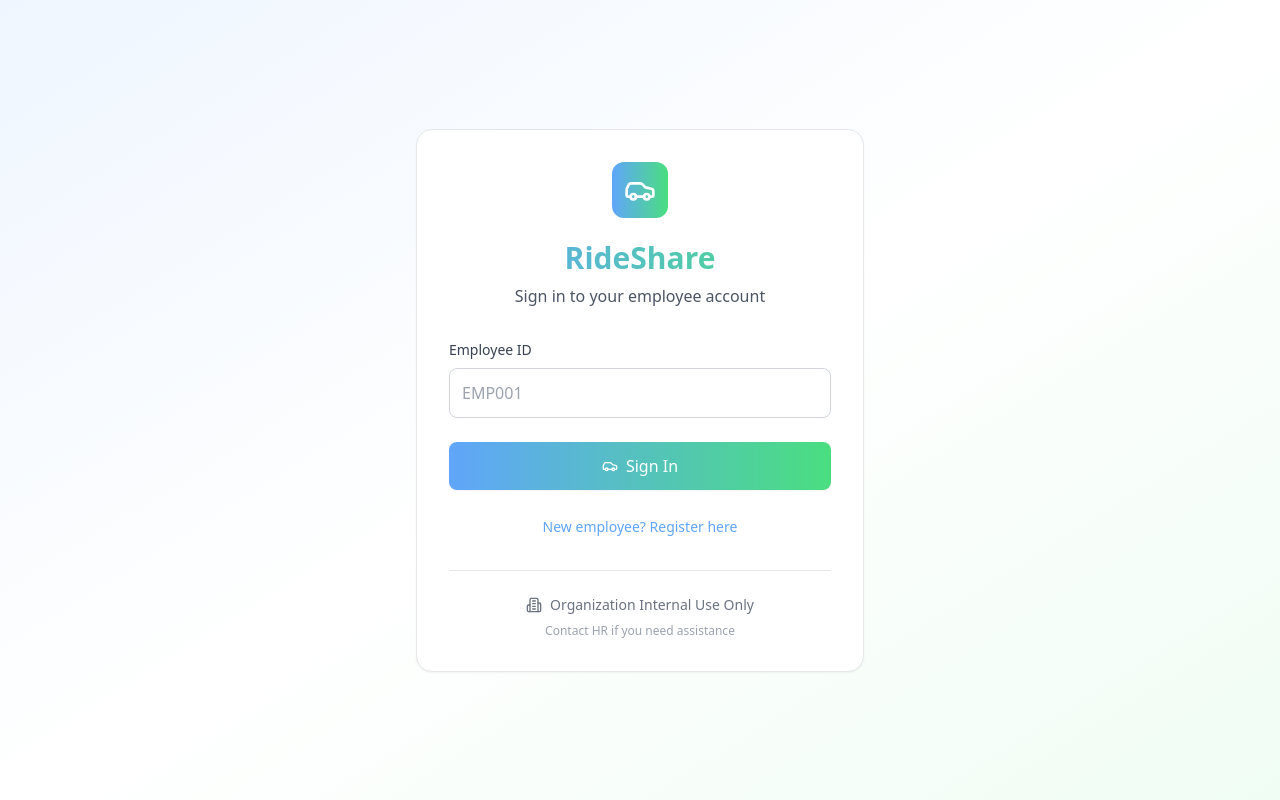
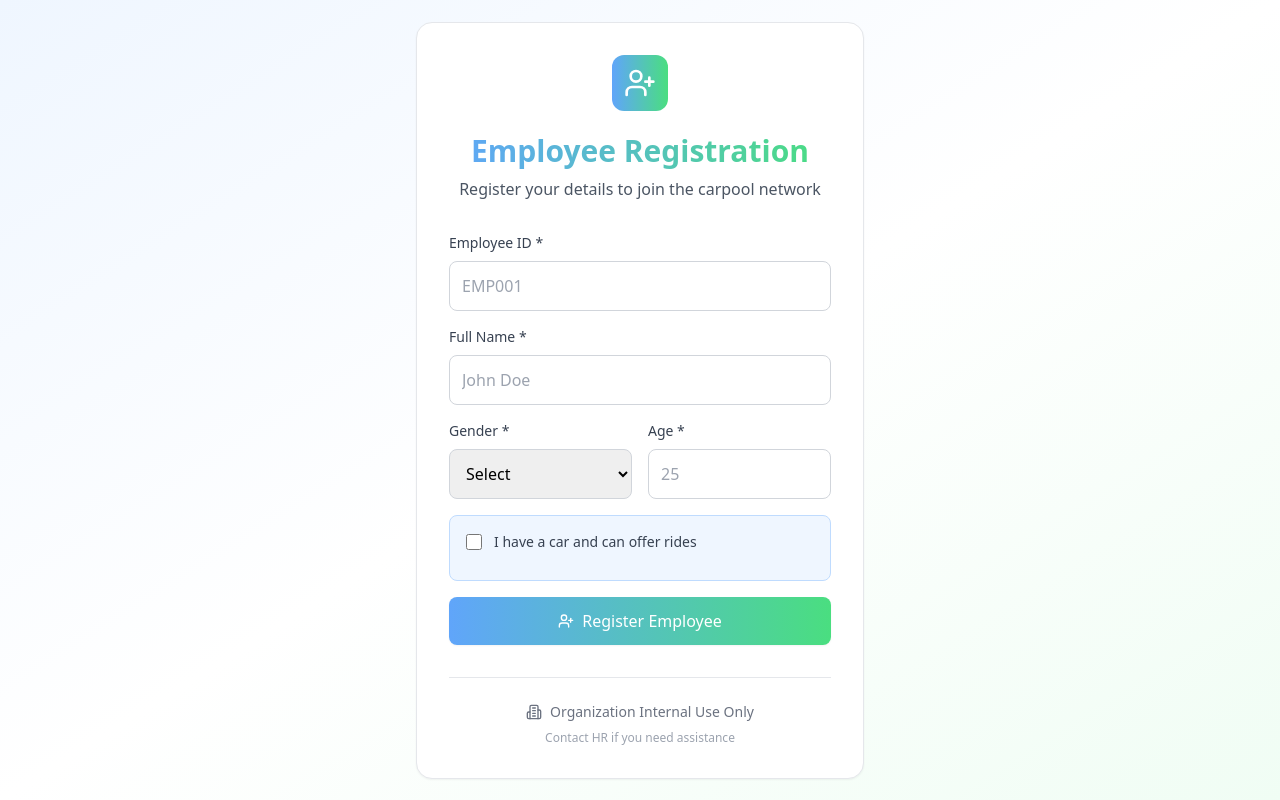
Before and after one commit to meghalbothra/Car_Pooling, a React (Vite) app: page / in a window 1280 px wide. Built offline with nearby package versions, Linux system fonts and the light colour scheme.

Commit message:
login page modified

```diff
--- a/src/components/Login.tsx
+++ b/src/components/Login.tsx
@@ -1,5 +1,5 @@
 import React, { useState } from 'react';
-import { Car, UserPlus, Building2 } from 'lucide-react';
+import { UserPlus, Building2 } from 'lucide-react';
 import { ToastContainer, toast } from 'react-toastify';
 import 'react-toastify/dist/ReactToastify.css';
 
@@ -8,7 +8,6 @@ interface LoginProps {
 }
 
 export function Login({ onLogin }: LoginProps) {
-  const [isNewEmployee, setIsNewEmployee] = useState(false);
   const [formData, setFormData] = useState({
     emp_id: '',
     emp_name: '',
@@ -19,39 +18,6 @@ export function Login({ onLogin }: LoginProps) {
     car_number_plate: ''
   });
   const [isLoading, setIsLoading] = useState(false);
-
-  const handleExistingLogin = async (e: React.FormEvent) => {
-    e.preventDefault();
-    setIsLoading(true);
-
-    try {
-      const res = await fetch(`http://127.0.0.1:5000/api/employees/${formData.emp_id}`);
-      if (res.status === 404) {
-        toast.warn('Employee not found. Please register.');
-        setIsNewEmployee(true);
-        return;
-      }
-
-      if (!res.ok) throw new Error("Failed to fetch employee");
-
-      const data = await res.json();
-
-      const employee = {
-        id: data.id || data.emp_id,
-        name: data.emp_name,
-        email: `${data.emp_id.toLowerCase()}@company.com`,
-        avatar:
-          'https://images.pexels.com/photos/614810/pexels-photo-614810.jpeg?auto=compress&cs=tinysrgb&w=150&h=150&dpr=2'
-      };
-
-      onLogin(employee);
-    } catch (err) {
-      console.error("Login error:", err);
-      toast.error("Error occurred while logging in. Try again.");
-    } finally {
-      setIsLoading(false);
-    }
-  };
 
   const handleNewEmployeeSubmit = async (e: React.FormEvent) => {
   e.preventDefault();
@@ -74,11 +40,19 @@ export function Login({ onLogin }: LoginProps) {
 
     const newEmployee = {
       id: data.generated_id || Date.now().toString(),
+      emp_id: formData.emp_id,
       name: data.employee.emp_name || formData.emp_name,
       email: `${formData.emp_name.toLowerCase().replace(' ', '.')}@company.com`,
       avatar:
         'https://images.pexels.com/photos/614810/pexels-photo-614810.jpeg?auto=compress&cs=tinysrgb&w=150&h=150&dpr=2'
     };
+
+   localStorage.setItem("id", newEmployee.id);
+    localStorage.setItem("emp_id", newEmployee.emp_id);
+
+    // ✅ Log just id and emp_id
+    console.log("🪪 Saved to localStorage → id:", localStorage.getItem("id"));
+    console.log("👤 Saved to localStorage → emp_id:", localStorage.getItem("emp_id"));
 
     toast.success("Registration successful!");
     onLogin(newEmployee);
@@ -90,12 +64,11 @@ export function Login({ onLogin }: LoginProps) {
   }
 };
 
+
   return (
     <>
       <ToastContainer position="top-center" autoClose={3000} />
 
-      {isNewEmployee ? (
-        // Registration UI
       <div className="min-h-screen bg-gradient-to-br from-blue-50 via-white to-green-50 flex items-center justify-center p-4">
         <div className="max-w-md w-full">
           <div className="bg-white rounded-2xl shadow-sm p-8 border border-gray-200">
@@ -193,9 +166,7 @@ export function Login({ onLogin }: LoginProps) {
                       <input
                         type="text"
                         value={formData.car_number_plate}
-                          onChange={(e) =>
-                            setFormData(prev => ({ ...prev, car_number_plate: e.target.value.toUpperCase() }))
-                          }
+                        onChange={(e) => setFormData(prev => ({ ...prev, car_number_plate: e.target.value.toUpperCase() }))}
                         className="w-full p-2 border border-gray-300 rounded-lg"
                         placeholder="ABC-1234"
                       />
@@ -220,70 +191,6 @@ export function Login({ onLogin }: LoginProps) {
               </button>
             </form>
 
-              <div className="mt-6 text-center">
-                <button
-                  onClick={() => setIsNewEmployee(false)}
-                  className="text-blue-400 hover:text-blue-500 font-medium text-sm"
-                >
-                  Already registered? Sign in instead
-                </button>
-              </div>
-            </div>
-          </div>
-        </div>
-      ) : (
-        // Login UI
-        <div className="min-h-screen bg-gradient-to-br from-blue-50 via-white to-green-50 flex items-center justify-center p-4">
-          <div className="max-w-md w-full">
-            <div className="bg-white rounded-2xl shadow-sm p-8 border border-gray-200">
-              <div className="text-center mb-8">
-                <div className="bg-gradient-to-r from-blue-400 to-green-400 p-3 rounded-xl inline-block mb-4">
-                  <Car className="h-8 w-8 text-white" />
-                </div>
-                <h1 className="text-3xl font-bold bg-gradient-to-r from-blue-400 to-green-400 bg-clip-text text-transparent mb-2">
-                  RideShare
-                </h1>
-                <p className="text-gray-600">Sign in to your employee account</p>
-              </div>
-
-              <form onSubmit={handleExistingLogin} className="space-y-6">
-                <div>
-                  <label className="block text-sm font-medium text-gray-700 mb-2">Employee ID</label>
-                  <input
-                    type="text"
-                    required
-                    value={formData.emp_id}
-                    onChange={(e) => setFormData(prev => ({ ...prev, emp_id: e.target.value }))}
-                    className="w-full p-3 border border-gray-300 rounded-lg"
-                    placeholder="EMP001"
-                  />
-                </div>
-
-                <button
-                  type="submit"
-                  disabled={isLoading}
-                  className="w-full bg-gradient-to-r from-blue-400 to-green-400 text-white py-3 px-4 rounded-lg font-medium hover:from-blue-500 hover:to-green-500 transition-all duration-200 flex items-center justify-center space-x-2 shadow-sm hover:shadow-md disabled:opacity-50 disabled:cursor-not-allowed"
-                >
-                  {isLoading ? (
-                    <div className="animate-spin rounded-full h-5 w-5 border-b-2 border-white"></div>
-                  ) : (
-                    <>
-                      <Car className="h-4 w-4" />
-                      <span>Sign In</span>
-                    </>
-                  )}
-                </button>
-              </form>
-
-              <div className="mt-6 text-center">
-                <button
-                  onClick={() => setIsNewEmployee(true)}
-                  className="text-blue-400 hover:text-blue-500 font-medium text-sm"
-                >
-                  New employee? Register here
-                </button>
-              </div>
-
             <div className="mt-8 pt-6 border-t border-gray-200">
               <div className="flex items-center justify-center space-x-2 text-sm text-gray-500">
                 <Building2 className="h-4 w-4" />
@@ -296,7 +203,6 @@ export function Login({ onLogin }: LoginProps) {
           </div>
         </div>
       </div>
-      )}
     </>
   );
 }
```
Lines whose indentation alone changed are shown as unchanged.
